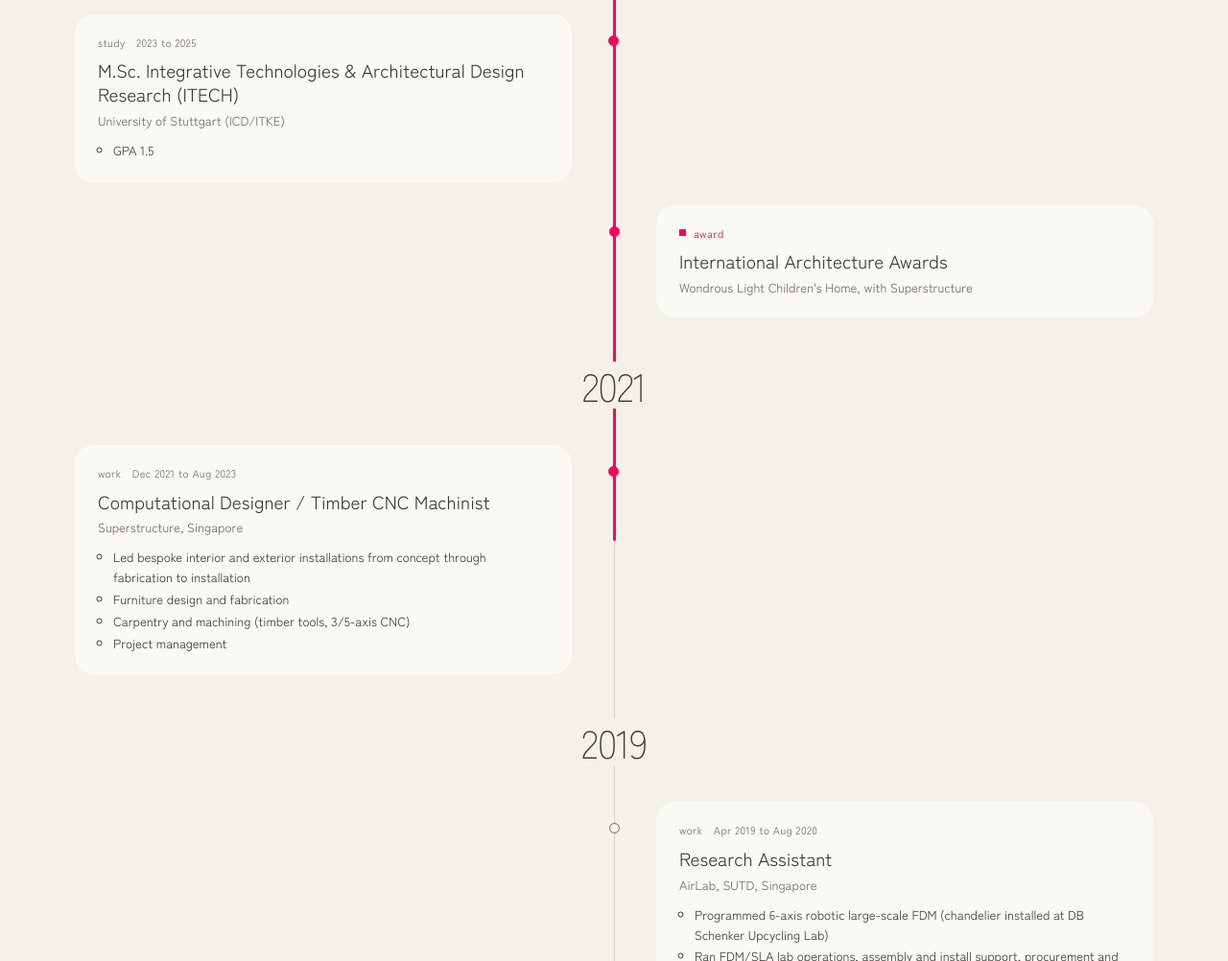
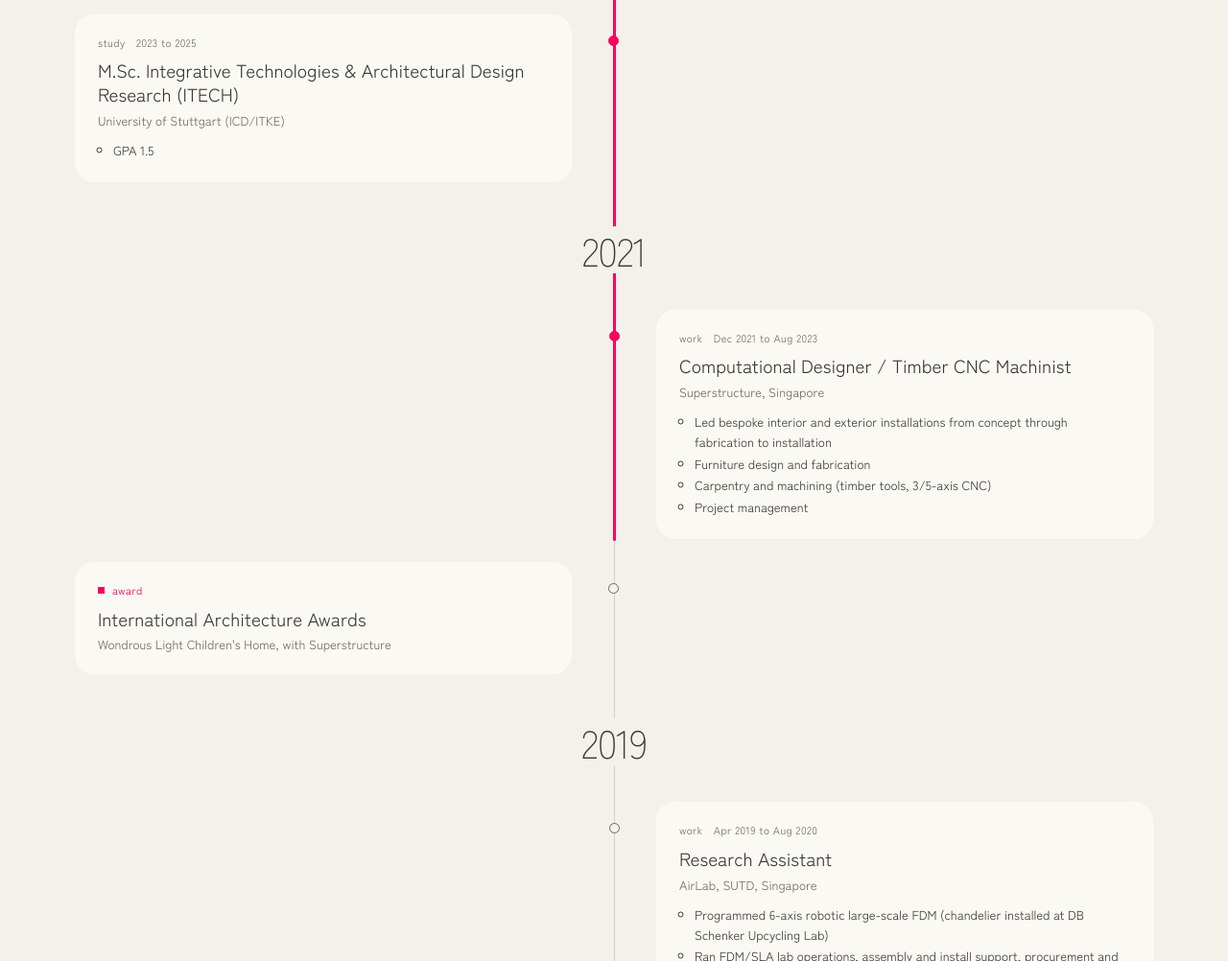
Before and after one commit to Kajiiiii97/kajikwang.com, a plain HTML site: page about.html in a window 1280 px wide. Shown: the part 2092-3094 px from the top of the page at 96% size. Drawn offline with Linux system fonts and the light colour scheme.

Commit message:
About: place the Wondrous Light award with the Superstructure years
Co-Authored-By: Claude Opus 5.5 <noreply@anthropic.com>
Claude-Session: https://claude.ai/code/session_019TErydGx2nWfTHBP2DFEHp

```diff
--- a/about.html
+++ b/about.html
@@ -86,21 +86,21 @@
 <ul><li>GPA 1.5</li></ul>
 </div>
 </li>
-<li class="ev rv r k-award">
+<li class="yr rv"><span class="yn">2021</span></li>
+<li class="ev rv r k-work">
+<div class="card">
+<p class="evk">work　Dec 2021 to Aug 2023</p>
+<h3>Computational Designer / Timber CNC Machinist</h3>
+<p class="evw">Superstructure, Singapore</p>
+<ul><li>Led bespoke interior and exterior installations from concept through fabrication to installation</li><li>Furniture design and fabrication</li><li>Carpentry and machining (timber tools, 3/5-axis CNC)</li><li>Project management</li></ul>
+</div>
+</li>
+<li class="ev rv l k-award">
 <div class="card">
 <p class="evk"><span class="pd" aria-hidden="true"></span>award</p>
 <h3>International Architecture Awards</h3>
 <p class="evw">Wondrous Light Children's Home, with Superstructure</p>
 
-</div>
-</li>
-<li class="yr rv"><span class="yn">2021</span></li>
-<li class="ev rv l k-work">
-<div class="card">
-<p class="evk">work　Dec 2021 to Aug 2023</p>
-<h3>Computational Designer / Timber CNC Machinist</h3>
-<p class="evw">Superstructure, Singapore</p>
-<ul><li>Led bespoke interior and exterior installations from concept through fabrication to installation</li><li>Furniture design and fabrication</li><li>Carpentry and machining (timber tools, 3/5-axis CNC)</li><li>Project management</li></ul>
 </div>
 </li>
 <li class="yr rv"><span class="yn">2019</span></li>
```
